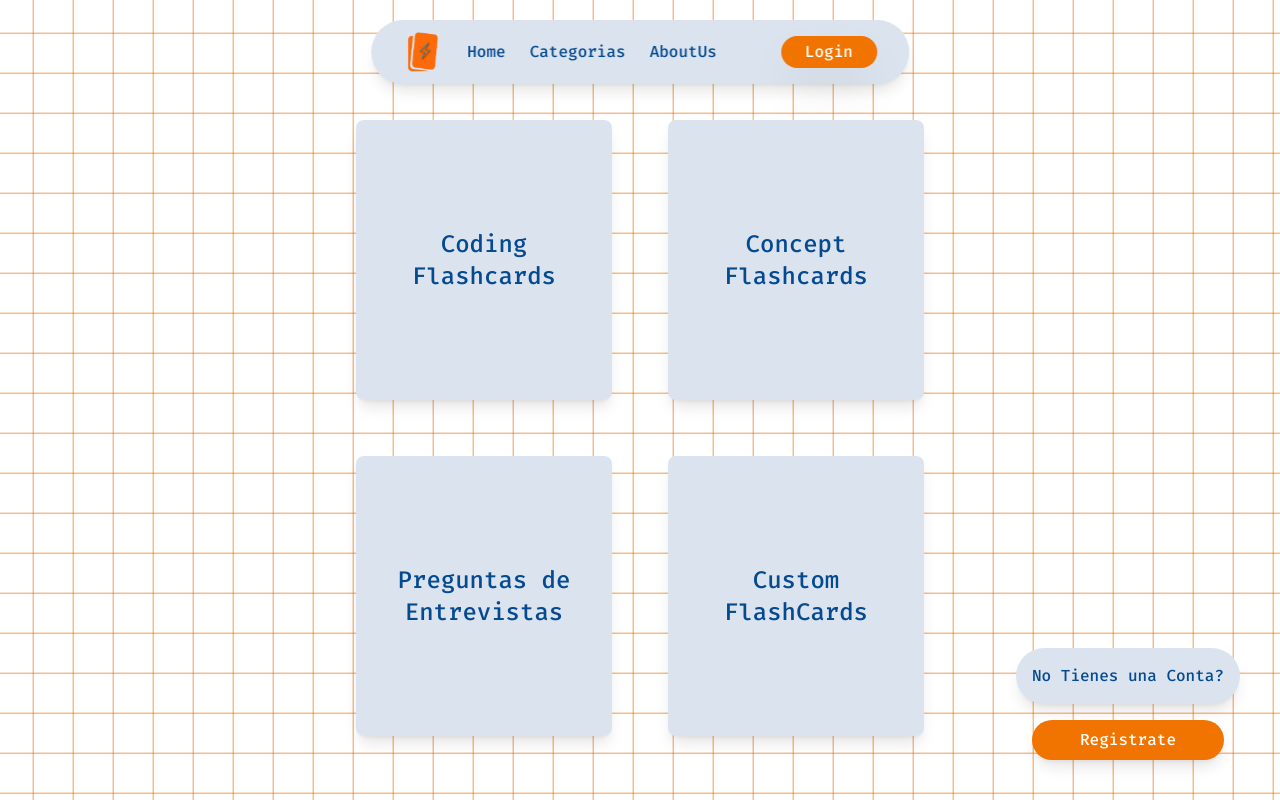
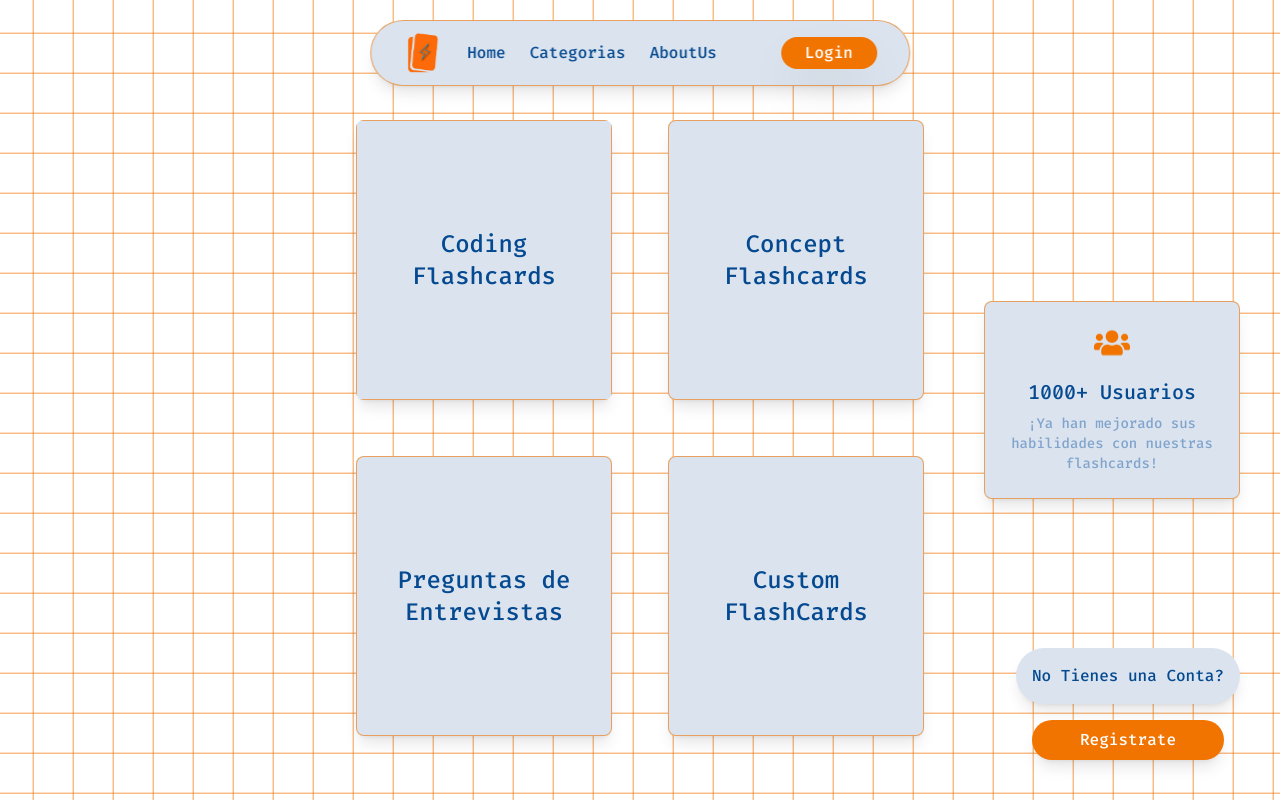
Before and after one commit to iZergiodev/Front-Flash4Devs, a React (Vite) app: page / in a window 1280 px wide. Built offline with nearby package versions, Linux system fonts and the light colour scheme.

Commit message:
Popup Creado

```diff
--- a/Home.jsx
+++ b/Home.jsx
@@ -7,6 +7,7 @@ import { motion } from "framer-motion";
 import { Link } from "react-router";
 import { useState } from "react";
 import useExtractInfo from "./src/hooks/useExtractInfo";
+import { FaUsers } from "react-icons/fa";
 
 export const Home = () => {
   const { isLogged } = useUserStore();
@@ -17,7 +18,6 @@ export const Home = () => {
   const [isHoveredCard2, setIsHoveredCard2] = useState(false);
   const [isHoveredCard3, setIsHoveredCard3] = useState(false);
   const [isHoveredCard4, setIsHoveredCard4] = useState(false);
-
 
   return (
     <>
@@ -44,6 +44,22 @@ export const Home = () => {
 
           <Navbar />
         </AnimatedContent>
+        <motion.div
+          className="fixed right-10 top-1/2 transform -translate-y-1/2 w-64 p-6 bg-card rounded-lg shadow-lg border-1 border-accent/60 z-30"
+          initial={{ opacity: 0, x: 100 }}
+          animate={{ opacity: 1, x: 0 }}
+          transition={{ duration: 0.8 }}
+        >
+          <div className="text-center">
+            <FaUsers className="text-4xl text-accent mx-auto mb-4 animate-bounce" />
+            <h2 className="text-xl font-bold text-primary mb-2">
+              1000+ Usuarios
+            </h2>
+            <p className="text-sm text-muted">
+              ¡Ya han mejorado sus habilidades con nuestras flashcards!
+            </p>
+          </div>
+        </motion.div>
         <Squares
           speed={0.1}
           squareSize={40}
@@ -51,13 +67,14 @@ export const Home = () => {
           borderColor="rgba(241, 115, 0, 0.4)"
           hoverFillColor="#81A4CD"
         />
+
         <div className="absolute inset-0 flex items-center justify-center p-4 z-10 sm:mt-0 mt-30 pointer-events-none">
           <div className="flex flex-wrap gap-14 w-[700px] h-[600px] max-w-4xl justify-center mt-10">
             <Link to="/eligecategoria/coding">
               <motion.div
                 className={`w-64 h-70 rounded-lg flex flex-col ${
                   isHoveredCard1 ? "bg-accent text-white" : "bg-card text-text"
-                } shadow-lg pointer-events-auto relative overflow-hidden cursor-pointer`}
+                } shadow-lg pointer-events-auto relative overflow-hidden  cursor-pointer`}
                 onHoverStart={() => setIsHoveredCard1(true)}
                 onHoverEnd={() => setIsHoveredCard1(false)}
                 initial="hidden"
@@ -68,7 +85,7 @@ export const Home = () => {
                 }}
               >
                 {!isHoveredCard1 ? (
-                  <div className="flex items-center justify-center h-full p-6 text-center">
+                  <div className="flex items-center justify-center h-full p-6 text-center border-1 border-accent/60">
                     <h2 className="text-xl md:text-2xl font-bold font-mono">
                       Coding Flashcards
                     </h2>
@@ -97,8 +114,8 @@ export const Home = () => {
             <Link to="/eligecategoria/concept">
               <motion.div
                 className={`w-64 h-70 rounded-lg flex flex-col ${
-                  isHoveredCard2 ? "bg-accent text-white" : "bg-card text-text"
-                } shadow-lg pointer-events-auto relative overflow-hidden cursor-pointer`}
+                  isHoveredCard2 ? "bg-accent text-white" : "bg-card  text-text"
+                } shadow-lg pointer-events-auto relative overflow-hidden cursor-pointer border-1 border-accent/60`}
                 onHoverStart={() => setIsHoveredCard2(true)}
                 onHoverEnd={() => setIsHoveredCard2(false)}
                 initial="hidden"
@@ -109,7 +126,7 @@ export const Home = () => {
                 }}
               >
                 {!isHoveredCard2 ? (
-                  <div className="flex items-center justify-center h-full p-6 text-center">
+                  <div className="flex items-center justify-center h-full p-6 text-center ">
                     <h2 className="text-xl md:text-2xl font-bold font-mono">
                       Concept Flashcards
                     </h2>
@@ -140,7 +157,7 @@ export const Home = () => {
               <motion.div
                 className={`w-64 h-70 rounded-lg flex flex-col ${
                   isHoveredCard3 ? "bg-accent text-white" : "bg-card text-text"
-                } shadow-lg pointer-events-auto relative overflow-hidden cursor-pointer`}
+                } shadow-lg pointer-events-auto relative border-1 border-accent/60 overflow-hidden cursor-pointer`}
                 onHoverStart={() => setIsHoveredCard3(true)}
                 onHoverEnd={() => setIsHoveredCard3(false)}
                 initial="hidden"
@@ -181,7 +198,7 @@ export const Home = () => {
               <motion.div
                 className={`w-64 h-70 rounded-lg flex flex-col ${
                   isHoveredCard4 ? "bg-accent text-white" : "bg-card text-text"
-                } shadow-lg pointer-events-auto relative overflow-hidden cursor-pointer`}
+                } shadow-lg pointer-events-auto border-1 border-accent/60 relative overflow-hidden cursor-pointer`}
                 onHoverStart={() => setIsHoveredCard4(true)}
                 onHoverEnd={() => setIsHoveredCard4(false)}
                 initial="hidden"
--- a/package.json
+++ b/package.json
@@ -29,6 +29,7 @@
     "react-loader-spinner": "^6.1.6",
     "react-pro-sidebar": "^1.1.0",
     "react-router": "^7.1.5",
+    "react-router-dom": "^7.1.5",
     "react-sidebar": "^3.0.2",
     "zustand": "^5.0.3"
   },
--- a/src/components/MenuRight.jsx
+++ b/src/components/MenuRight.jsx
@@ -25,7 +25,7 @@ export const MenuRight = ({ name, email, profileImage }) => {
 
   return (
     <>
-      <nav className="fixed top-3 right-3 p-4 bg-card py-1 px-4 rounded-full backdrop-blur-md text-text shadow-lg z-50 font-semibold border-t border-muted/20">
+      <nav className="fixed top-3 right-3 p-4 bg-card py-1 px-4 rounded-full backdrop-blur-md text-text shadow-lg z-50 font-semibold border-t border-1 border-accent/60">
         <div className="flex flex-row space-x-4 items-center gap-4">
           <GradientText
             colors={["#054A91", "#F17300", "#054A91", "#F17300", "#054A91"]}
--- a/src/components/Navbar.jsx
+++ b/src/components/Navbar.jsx
@@ -11,7 +11,7 @@ export const Navbar = () => {
   const { isLogged } = useUserStore();
   return (
     <>
-      <div className="fixed bg-card flex justify-between items-center gap-16 py-3 px-8 left-1/2 translate-x-[-50%] top-[20px] rounded-full backdrop-blur-md text-text shadow-lg z-10 font-semibold">
+      <div className="fixed bg-card border-1 border-accent/60 flex justify-between items-center gap-16 py-3 px-8 left-1/2 translate-x-[-50%] top-[20px] rounded-full backdrop-blur-md text-text shadow-lg z-10 font-semibold">
         <ul className="flex items-center gap-6 font-bold">
           <div className="flex items-center gap-1 ">
             <img src="/flash-favicon1.png" alt="Logo" className="w-10" />
--- a/src/components/SideBar.jsx
+++ /dev/null
@@ -1,92 +0,0 @@
-import React from "react";
-import { Link } from "react-router";
-import { FaRocket, FaChartLine, FaBook } from "react-icons/fa";
-import Sidebar from "react-sidebar"; // Importe o Sidebar corretamente
-
-export const SideBar = ({ sidebarOpen, setSidebarOpen, children }) => {
-  return (
-    <Sidebar
-      sidebar={
-        <div className="w-64 h-full bg-card p-4 shadow-lg">
-          {/* Menu Personalizado */}
-          <div className="space-y-2">
-            {/* Link Rápido 1 */}
-            <Link
-              to="/quick-link-1"
-              className="flex items-center p-2 text-text hover:bg-accent hover:text-white rounded-lg transition-colors duration-200"
-            >
-              <FaRocket className="mr-2" />
-              Link Rápido 1
-            </Link>
-
-            {/* Link Rápido 2 */}
-            <Link
-              to="/quick-link-2"
-              className="flex items-center p-2 text-text hover:bg-accent hover:text-white rounded-lg transition-colors duration-200"
-            >
-              <FaRocket className="mr-2" />
-              Link Rápido 2
-            </Link>
-
-            {/* Link Rápido 3 */}
-            <Link
-              to="/quick-link-3"
-              className="flex items-center p-2 text-text hover:bg-accent hover:text-white rounded-lg transition-colors duration-200"
-            >
-              <FaRocket className="mr-2" />
-              Link Rápido 3
-            </Link>
-          </div>
-
-          {/* Divisor */}
-          <div className="border-b border-muted my-4"></div>
-
-          {/* Estatísticas */}
-          <div className="space-y-2">
-            <h3 className="flex items-center p-2 text-text font-semibold">
-              <FaChartLine className="mr-2" />
-              Estatísticas
-            </h3>
-            <p className="p-2 text-sm text-text">Flashcards Estudados: 1.2k</p>
-            <p className="p-2 text-sm text-text">Usuários Ativos: 500+</p>
-            <p className="p-2 text-sm text-text">Progresso Médio: 85%</p>
-          </div>
-
-          {/* Divisor */}
-          <div className="border-b border-muted my-4"></div>
-
-          {/* Tutorial */}
-          <div className="space-y-2">
-            <h3 className="flex items-center p-2 text-text font-semibold">
-              <FaBook className="mr-2" />
-              Tutorial
-            </h3>
-            <p className="p-2 text-sm text-text">
-              Passo 1: Escolha uma Categoria
-            </p>
-            <p className="p-2 text-sm text-text">
-              Passo 2: Estude os Flashcards
-            </p>
-            <p className="p-2 text-sm text-text">
-              Passo 3: Acompanhe seu Progresso
-            </p>
-          </div>
-        </div>
-      }
-      open={sidebarOpen}
-      onSetOpen={setSidebarOpen}
-      styles={{
-        sidebar: {
-          background: "var(--color-card)",
-          width: "16rem",
-          zIndex: 20,
-        },
-        root: { overflow: "hidden", position: "relative", zIndex: 10 },
-        content: { position: "relative", zIndex: 15 }, // Ajuste para o conteúdo principal
-      }}
-    >
-      {/* Conteúdo principal da página */}
-      {children}
-    </Sidebar>
-  );
-};
```
Also changed, not shown: 1 other file (tests, documents, lock files or other folders).
